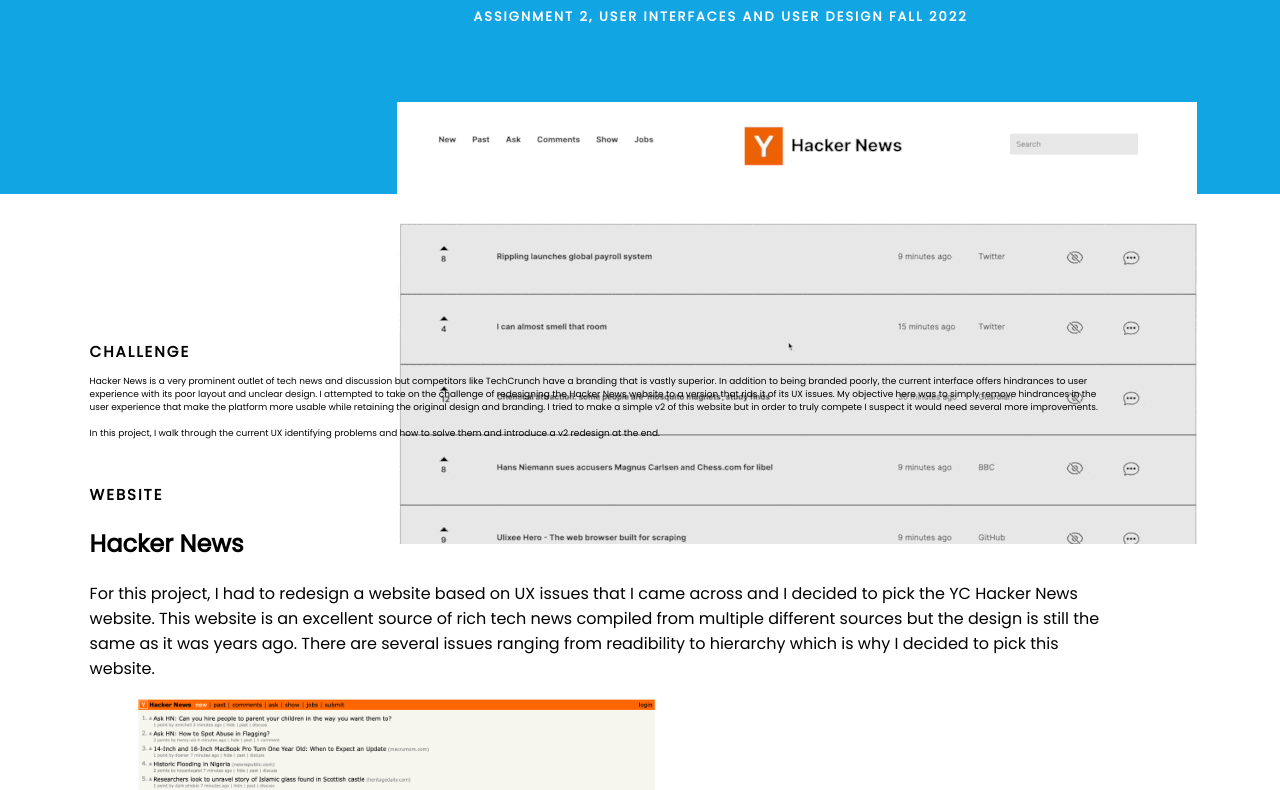
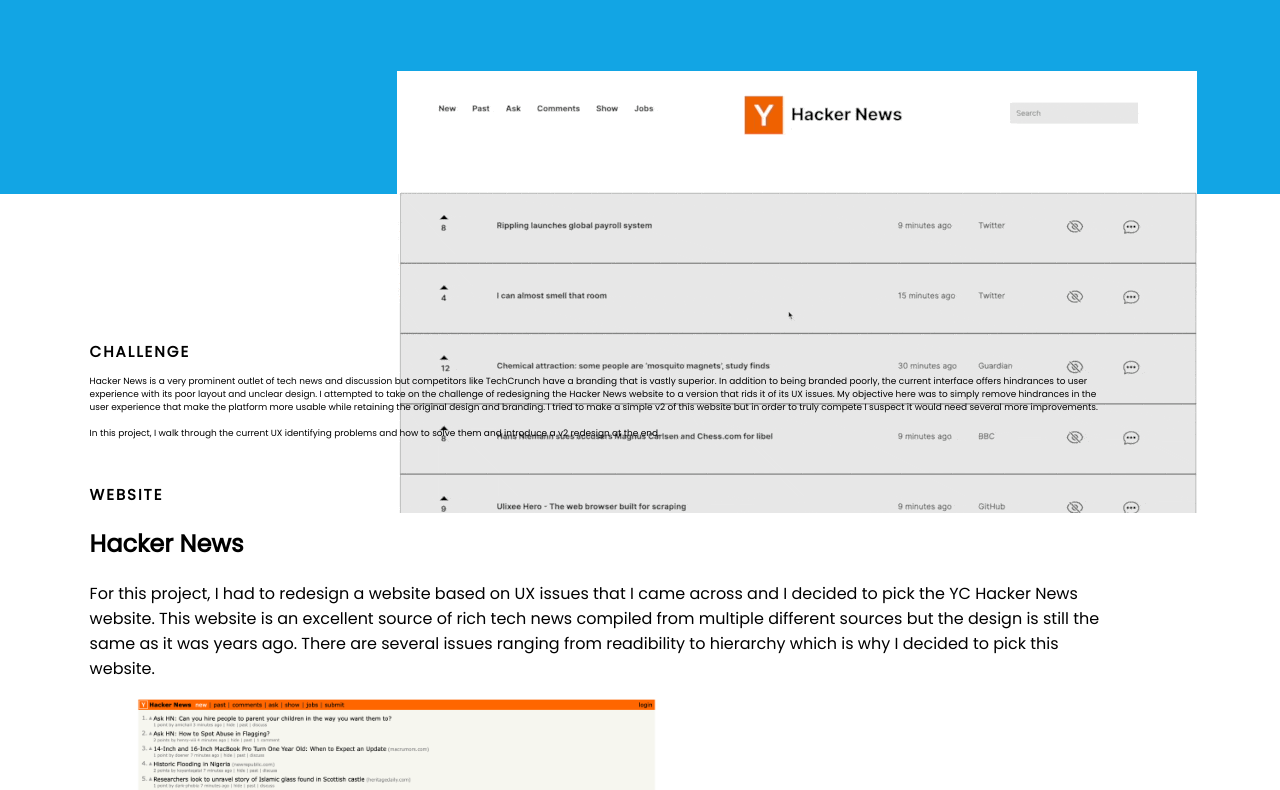
Before and after one commit to impulsivekoala204/Responsive-Redesign, a plain HTML site: page main.html in a window 1280 px wide. Shown: the part 190-980 px from the top of the page. Drawn offline with Linux system fonts and the light colour scheme.

Commit message:
Update main.html

```diff
--- a/main.html
+++ b/main.html
@@ -10,7 +10,7 @@
     <div class = "under-img">
         <div class = "blue-section">
             <h1 class = "b-link">Responsive Redesign</h1>
-            <h2 class = "under-text">ASSIGNMENT 2, USER INTERFACES AND USER DESIGN FALL 2022</h2>
+<!--             <h2 class = "under-text">ASSIGNMENT 2, USER INTERFACES AND USER DESIGN FALL 2022</h2> -->
             <img src = "yc.gif" class = "img-yc"/>
         </div>
         <div class = "part-one">
```
